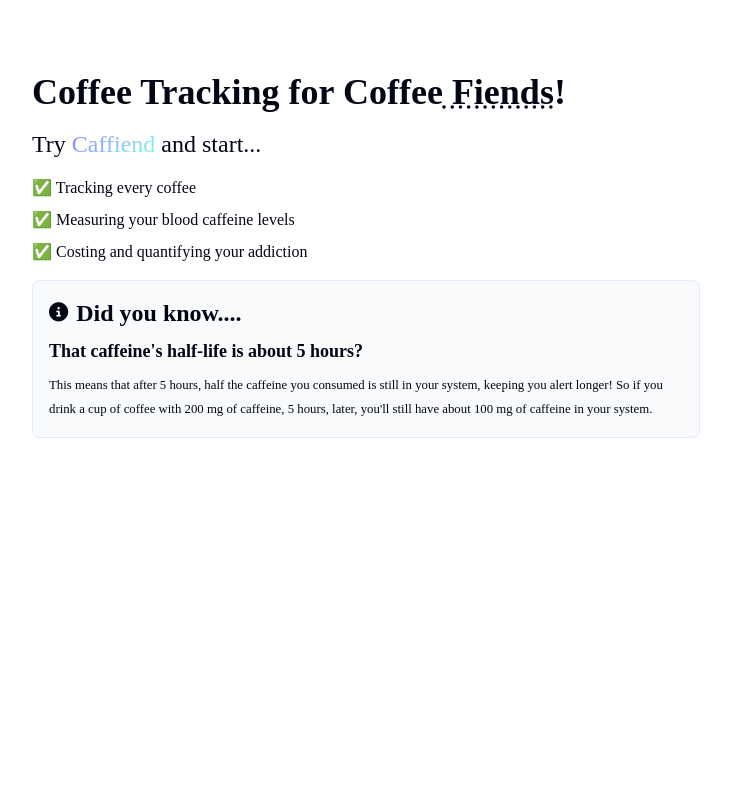
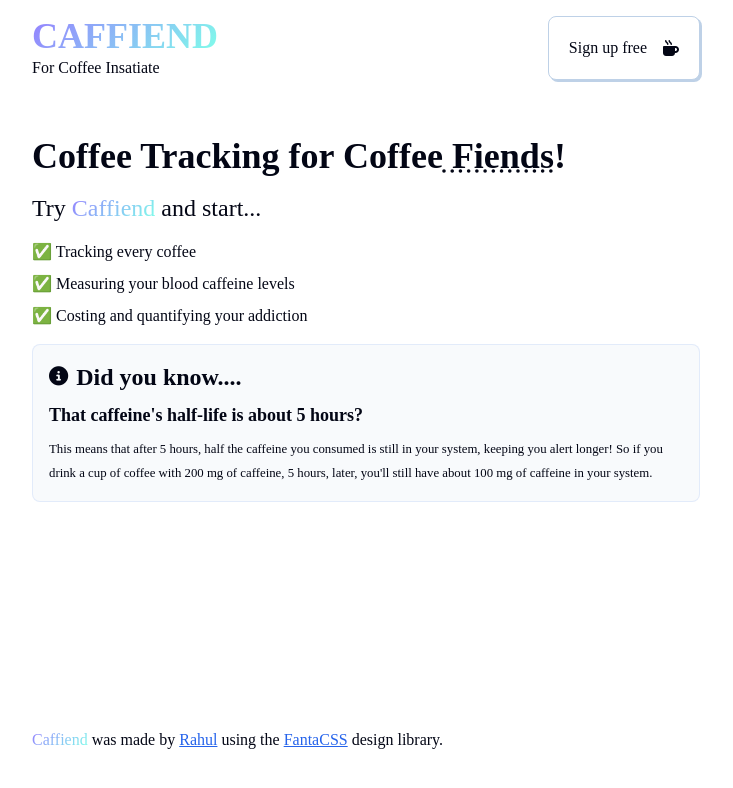
Before and after one commit to Rahul8320/Caffiend, a React (Vite) app: page / in a window 1280 px wide. Shown: the top 788 px of the page, without its empty margins (274-1007 px from the left). Built offline with nearby package versions, Linux system fonts and the light colour scheme; a web font is replaced by a local one.

Commit message:
Add header and footer into layout

```diff
--- a/src/components/Layout.tsx
+++ b/src/components/Layout.tsx
@@ -5,9 +5,34 @@
 };
 
 function Layout({ children }: IProps) {
-  const header = <header></header>;
+  const header = (
+    <header>
+      <div>
+        <h1 className="text-gradient">CAFFIEND</h1>
+        <p>For Coffee Insatiate</p>
+      </div>
+      <button>
+        <p>Sign up free</p>
+        <i className="fa-solid fa-mug-hot"></i>
+      </button>
+    </header>
+  );
 
-  const footer = <footer></footer>;
+  const footer = (
+    <footer>
+      <p>
+        <span className="text-gradient">Caffiend</span> was made by{" "}
+        <a href="https://github.com/Rahul8320" target="_blank">
+          Rahul
+        </a>{" "}
+        using the{" "}
+        <a href="https://www.fantacss.com/" target="_blank">
+          FantaCSS
+        </a>{" "}
+        design library.
+      </p>
+    </footer>
+  );
 
   return (
     <>
```
